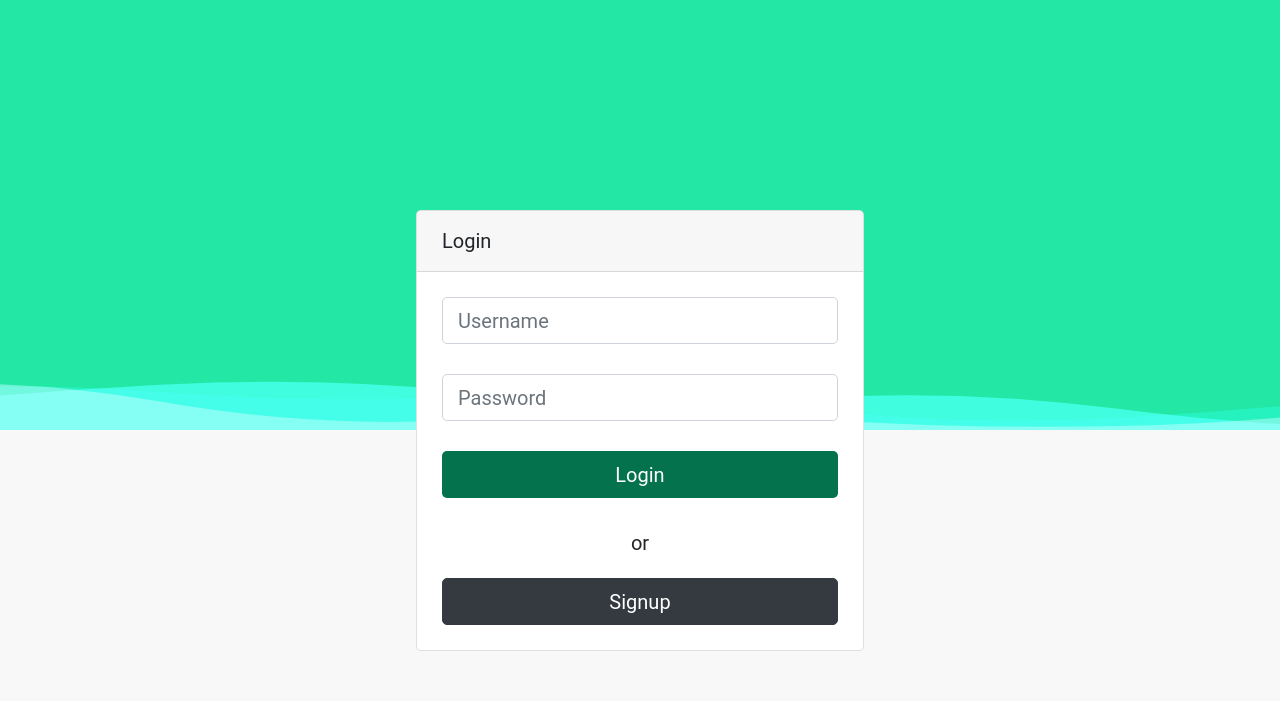
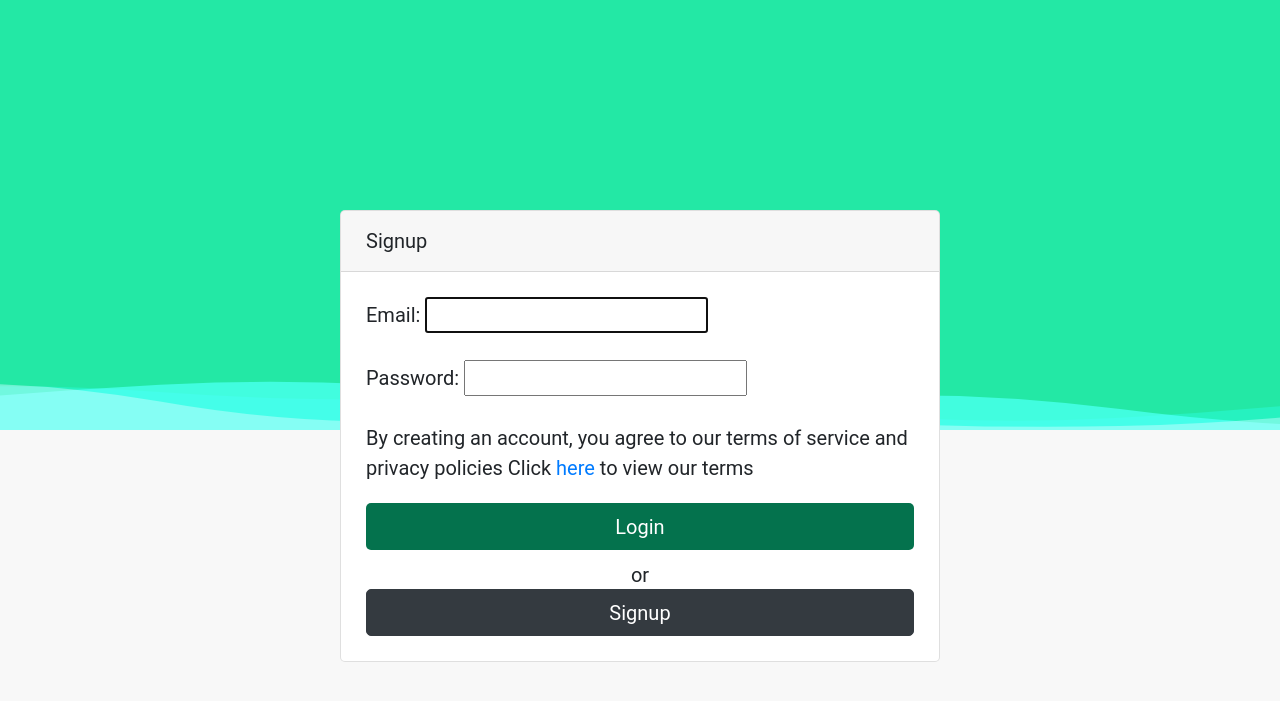
Before and after one commit to PedroVictorCoding/latytube, a Django app: page /accounts/login/ in a window 1280 px wide. Shown: the top 701 px of the page. Run offline with Django 3.2, Linux system fonts and the light colour scheme; some libraries are stand-ins or nearby versions.

Commit message:
Attempt at fixing login page in production

```diff
--- a/django/requirements.txt
+++ b/django/requirements.txt
@@ -10,6 +10,7 @@ contextlib2==0.6.0
 crayons==0.3.0
 distlib==0.3.0
 distro==1.4.0
+dj-stripe==2.3.0
 Django==3.0.5
 django-appconf==1.0.4
 django-bootstrap-form==3.4
--- a/django/src/accounts/views.py
+++ b/django/src/accounts/views.py
@@ -22,9 +22,6 @@ def signup(request):
         form = SignupForm(request.POST)
         if form.is_valid():
             new_user = form.save()
-            new_user = authenticate(username=form.cleaned_data['username'],
-                                    password=form.cleaned_data['password1'],
-                                    )
             login(request, new_user)
             userinfo = Account.objects.get(username=form.cleaned_data['username'])
             customers.create(user=userinfo)
--- a/django/src/functions/urls.py
+++ b/django/src/functions/urls.py
@@ -5,7 +5,8 @@ from django.conf.urls.static import static
 from django.contrib.staticfiles.urls import staticfiles_urlpatterns
 from django.contrib.auth.views import LoginView, LogoutView, PasswordResetView, PasswordResetDoneView
 from django.contrib.auth.views import PasswordResetConfirmView, PasswordResetCompleteView
-from .views import delete_video, search_videos, random_video, search_user, followRequest, video_in_boundary
+from .views import delete_video, search_videos, random_video, search_user
+from .views import followRequest, video_in_boundary, update_profile_image
 
 
 urlpatterns = [
@@ -16,4 +17,5 @@ urlpatterns = [
     path('random/v/', random_video, name="Random Video"),
     path('follow/f/<str:fromUser>/t/<str:toUser>/', followRequest, name="Follow Request"),
     path('add/v/boundary', video_in_boundary, name="Add Videos in Boundary"),
+    path('update/profile-image/', update_profile_image, name='Update Profile Image'),
 ] + static(settings.MEDIA_URL, document_root=settings.MEDIA_ROOT)
--- a/django/src/home/views.py
+++ b/django/src/home/views.py
@@ -23,8 +23,6 @@ def get_client_ip(request):
 
 @login_required()
 def map_view(request):
-    map_videos          = Video.objects.order_by('?')[:1]
-
     usertotalpoints     = points_awarded(request.user)
     userfollowers       = Follow.objects.followers(request.user)
     userfollowings      = Follow.objects.following(request.user)
@@ -45,7 +43,6 @@ def map_view(request):
         form                    = VideoForm()
 
     args = {
-        'map_videos': map_videos,
         'form': form,
         'videos': user_videos,
         'amountfollowers': amountfollowers,
--- a/django/src/src/settings.py
+++ b/django/src/src/settings.py
@@ -178,7 +178,7 @@ USE_L10N = True
 
 USE_TZ = True
 
-LOGIN_REDIRECT_URL = '/'
+LOGIN_REDIRECT_URL = '/map'
 
 
 # Static files (CSS, JavaScript, Images)
--- a/django/src/templates/accounts/login.html
+++ b/django/src/templates/accounts/login.html
@@ -11,33 +11,22 @@
 
 <div class="container" style="margin-top: -30vh;">
 
-  <div class="card text-black mb-3" style="width:35vw; margin-top:50px;margin-bottom:50%;max-width:80%;margin-left:auto;margin-right:auto">
-        <div class="card-header">Login</div>
+      <div class="card text-black mb-3" style="width:600px; margin-top:50px;max-width:80%;margin-left:auto;margin-right:auto">
+        <div class="card-header">Signup</div>
           <div class="card-body">
             <form class="form" method="post">
 		            {% csrf_token %}
-                {% if next %}
-                    <input type="hidden" name="next" value="{{ next }}" />
-                {% endif %}
-                <div class="control-group">
-                    <div class="controls">
-                        <input type="text" id="username" class="form-control" name="username"  placeholder="Username">
-                    </div>
-                </div>
-                <br>
-                <div class="control-group">
-                    <div class="controls">
-                        <input type="password" name="password" class="form-control" id="password" placeholder="Password">
-                    </div>
-                </div>
-                <br>
-		            <button style="width:100%" class="btn btn-action" type="submit">Login</button>
+		            {{ form.as_p }}
+                <p>By creating an account, you agree to our terms of service and privacy policies
+                  Click <a href="#">here</a> to view our terms</p>
+	          <a style="width:100%" class="btn btn-action" href="{% url 'login' %}">Login</a>
 	          </form>
-            <br>
-            <p style="text-align:center">or</p>
-	          <a style="width:100%" class="btn btn-dark" href="{% url 'signup' %}">Signup</a>
+	          <p style="margin-bottom:-1px;margin-top:10px;text-align:center">or</p>
+		            <button style="width:100%" class="btn btn-dark" type="submit">Signup</button>
           </div>
         </div>
+      </div>
+
 </div>
 
 <script src="https://code.jquery.com/jquery-3.3.1.slim.min.js" integrity="sha384-q8i/X+965DzO0rT7abK41JStQIAqVgRVzpbzo5smXKp4YfRvH+8abtTE1Pi6jizo" crossorigin="anonymous"></script>
--- /dev/null
+++ b/django/src/templates/home/ajax/profile_image_update.html
@@ -0,0 +1 @@
+<img src="" alt="">
```
Also changed, not shown: django/src/accounts/models.py (+12 -4 lines), django/src/functions/views.py (+12 -1 lines), django/src/templates/home/toolbox/profileTab.html (+14 -3 lines), django/src/templates/home/toolbox/uploaderTab.html (+6 -2 lines), django/src/accounts/migrations/0002_auto_20200517_1920.py (added), django/src/accounts/migrations/0003_auto_20200517_2044.py (added).
